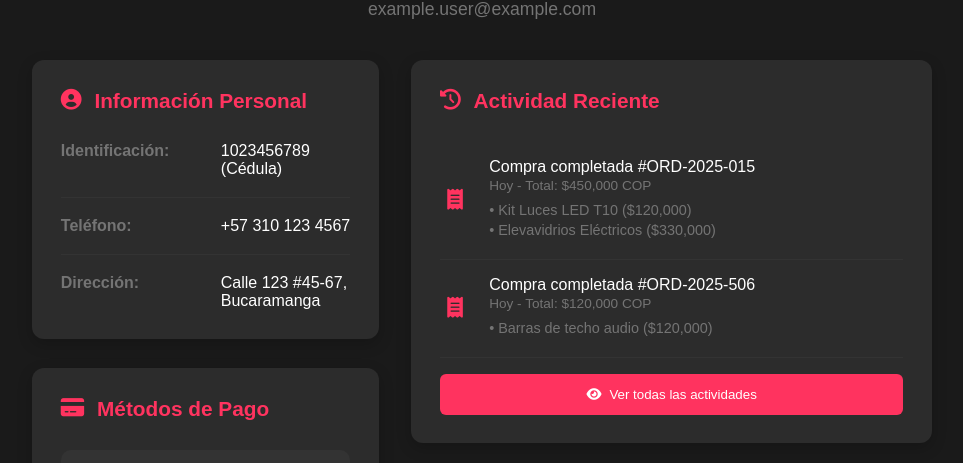
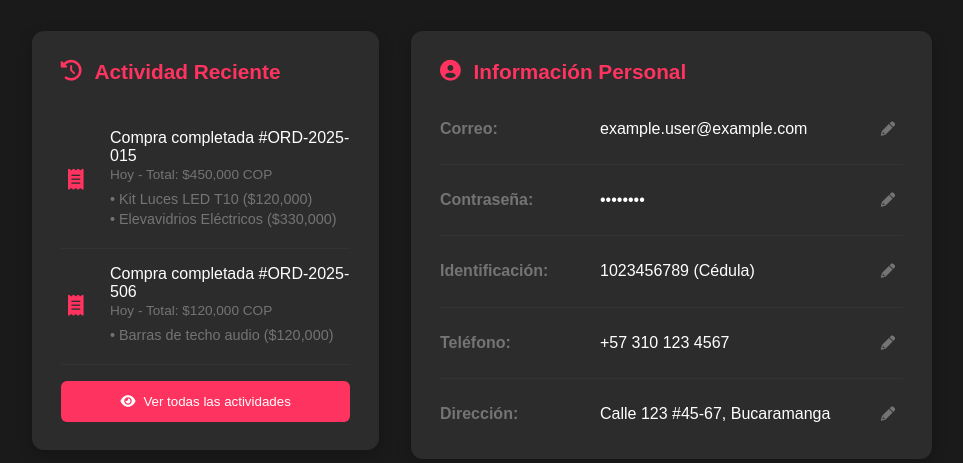
Before and after one commit to Cristianty123/Accesorios, a plain HTML site: page pages/perfil.html in a window 1280 px wide. Shown: the part 263-726 px from the top of the page, without its empty margins (158-1121 px from the left). Drawn offline with Linux system fonts and the light colour scheme.

Commit message:
cambios visuales

```diff
--- a/css/style_perfil.css
+++ b/css/style_perfil.css
@@ -85,12 +85,6 @@ body {
     font-weight: 600;
 }
 
-.profile-email {
-    color: var(--medium-gray);
-    margin: 0;
-    font-size: 1.1rem;
-}
-
 .profile-content {
     display: grid;
     grid-template-columns: 1fr 1.5fr;
@@ -127,9 +121,11 @@ body {
 
 .info-item {
     display: flex;
+    align-items: center;
     margin-bottom: 1.2rem;
     padding-bottom: 1.2rem;
     border-bottom: 1px solid var(--dark-gray);
+    position: relative;
 }
 
 .info-item:last-child {
@@ -142,10 +138,27 @@ body {
     font-weight: 600;
     width: 160px;
     color: var(--medium-gray);
+    flex-shrink: 0;
 }
 
 .info-value {
     flex: 1;
+    margin-right: 1rem;
+}
+
+.info-edit-btn {
+    background: none;
+    border: none;
+    color: var(--medium-gray);
+    cursor: pointer;
+    transition: color 0.3s;
+    font-size: 0.9rem;
+    padding: 0.5rem;
+    margin-left: auto;
+}
+
+.info-edit-btn:hover {
+    color: var(--primary-color);
 }
 
 .activity-item {
@@ -373,10 +386,21 @@ body {
 
     .info-item {
         flex-direction: column;
+        align-items: flex-start;
     }
 
     .info-label {
         width: 100%;
         margin-bottom: 0.3rem;
     }
+
+    .info-value {
+        margin-bottom: 0.5rem;
+        width: 100%;
+    }
+
+    .info-edit-btn {
+        align-self: flex-end;
+        margin-top: -1.5rem;
+    }
 }
--- a/pages/perfil.html
+++ b/pages/perfil.html
@@ -18,44 +18,10 @@
             </div>
         </div>
         <h1 class="profile-name">Example user</h1>
-        <p class="profile-email">example.user@example.com</p>
     </div>
 
     <div class="profile-content">
         <div class="profile-sidebar">
-            <div class="profile-card">
-                <h2 class="card-title"><i class="fas fa-user-circle"></i> Información Personal</h2>
-                <div class="info-item">
-                    <span class="info-label">Identificación:</span>
-                    <span class="info-value">1023456789 (Cédula)</span>
-                </div>
-                <div class="info-item">
-                    <span class="info-label">Teléfono:</span>
-                    <span class="info-value">+57 310 123 4567</span>
-                </div>
-                <div class="info-item">
-                    <span class="info-label">Dirección:</span>
-                    <span class="info-value">Calle 123 #45-67, Bucaramanga</span>
-                </div>
-            </div>
-
-            <div class="profile-card">
-                <h2 class="card-title"><i class="fas fa-credit-card"></i> Métodos de Pago</h2>
-                <div class="payment-method">
-                    <i class="fab fa-cc-visa payment-icon"></i>
-                    <div class="payment-details">
-                        <p>VISA •••• 4242</p>
-                        <small>Expira 05/25</small>
-                    </div>
-                    <button class="payment-action"><i class="fas fa-trash-alt"></i></button>
-                </div>
-                <button class="add-payment-btn">
-                    <i class="fas fa-plus-circle"></i> Agregar Método
-                </button>
-            </div>
-        </div>
-
-        <div class="profile-main">
             <div class="profile-card">
                 <h2 class="card-title"><i class="fas fa-history"></i> Actividad Reciente</h2>
                 <div class="activity-item">
@@ -83,6 +49,51 @@
                     <i class="fas fa-eye"></i> Ver todas las actividades
                 </button>
             </div>
+            <div class="profile-card">
+                <h2 class="card-title"><i class="fas fa-credit-card"></i> Métodos de Pago</h2>
+                <div class="payment-method">
+                    <i class="fab fa-cc-visa payment-icon"></i>
+                    <div class="payment-details">
+                        <p>VISA •••• 4242</p>
+                        <small>Expira 05/25</small>
+                    </div>
+                    <button class="payment-action"><i class="fas fa-trash-alt"></i></button>
+                </div>
+                <button class="add-payment-btn">
+                    <i class="fas fa-plus-circle"></i> Agregar Método
+                </button>
+            </div>
+        </div>
+
+        <div class="profile-main">
+            <div class="profile-card">
+                <h2 class="card-title"><i class="fas fa-user-circle"></i> Información Personal</h2>
+                <div class="info-item">
+                    <span class="info-label">Correo:</span>
+                    <span class="info-value">example.user@example.com</span>
+                    <button class="info-edit-btn"><i class="fas fa-pencil-alt"></i></button>
+                </div>
+                <div class="info-item">
+                    <span class="info-label">Contraseña:</span>
+                    <span class="info-value">••••••••</span>
+                    <button class="info-edit-btn"><i class="fas fa-pencil-alt"></i></button>
+                </div>
+                <div class="info-item">
+                    <span class="info-label">Identificación:</span>
+                    <span class="info-value">1023456789 (Cédula)</span>
+                    <button class="info-edit-btn"><i class="fas fa-pencil-alt"></i></button>
+                </div>
+                <div class="info-item">
+                    <span class="info-label">Teléfono:</span>
+                    <span class="info-value">+57 310 123 4567</span>
+                    <button class="info-edit-btn"><i class="fas fa-pencil-alt"></i></button>
+                </div>
+                <div class="info-item">
+                    <span class="info-label">Dirección:</span>
+                    <span class="info-value">Calle 123 #45-67, Bucaramanga</span>
+                    <button class="info-edit-btn"><i class="fas fa-pencil-alt"></i></button>
+                </div>
+            </div>
         </div>
     </div>
 
```
